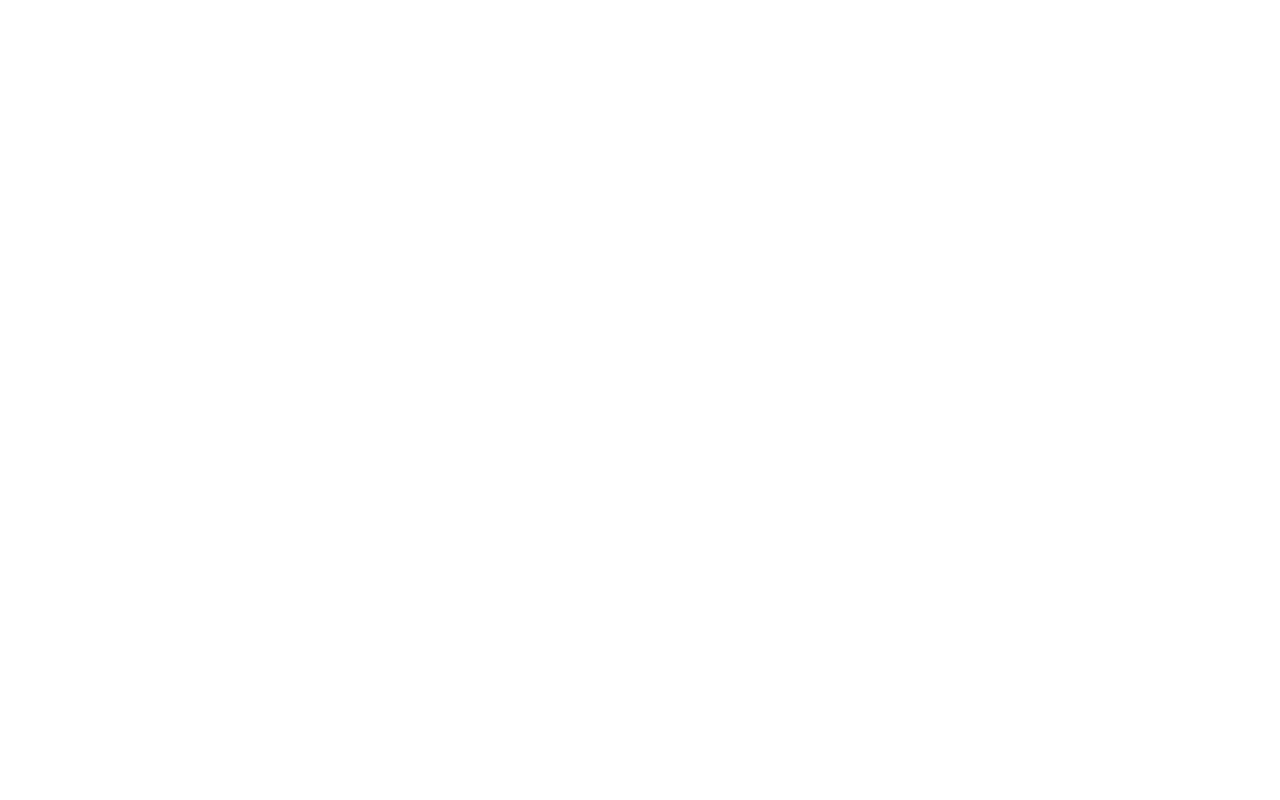
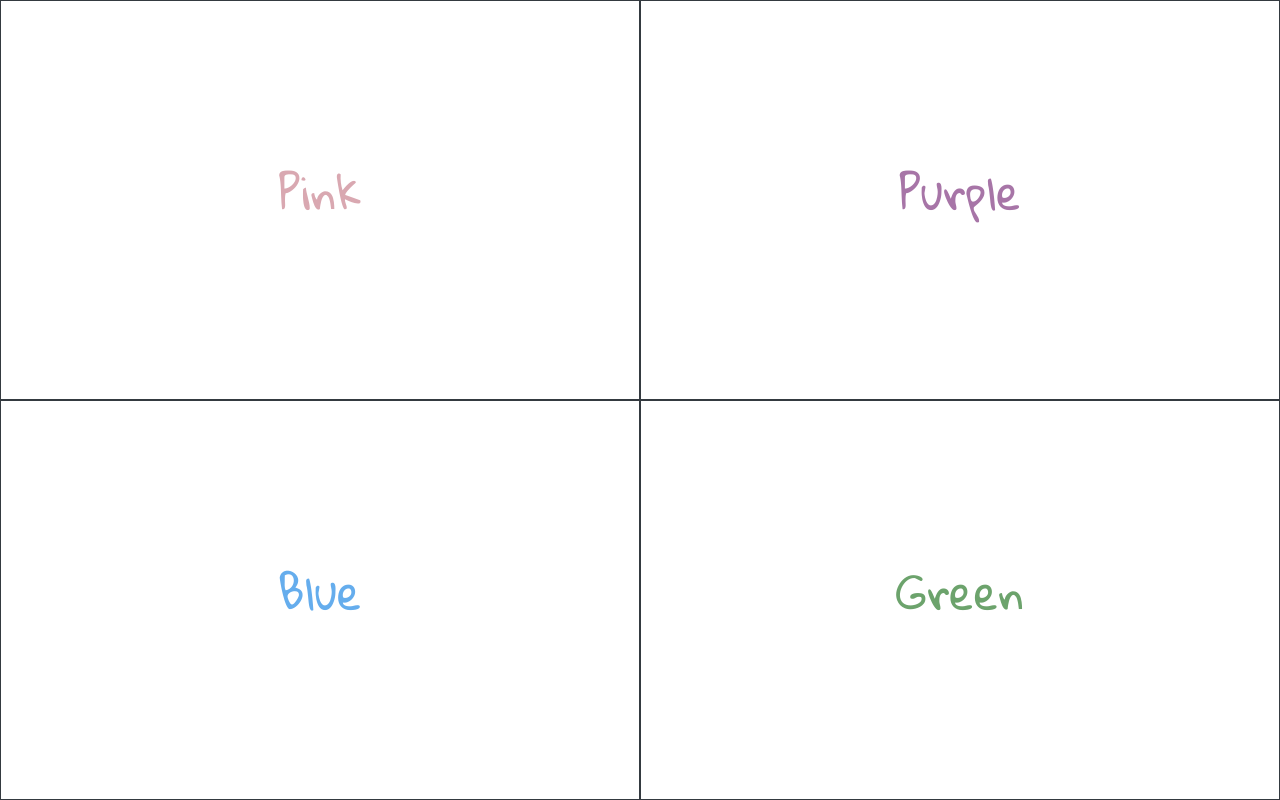
Before and after one commit to movealongg/p2-northington_aliyah, a website: page index.html in a window 1280 px wide. Drawn offline with nearby package versions, Linux system fonts and the light colour scheme.

Commit message:
Add Bootstrap grid of colors
Add Bootstrap grid with two rows, each containing two columns.
Each column has a dark border and is center aligned.
Text in column is colored accordingly.

```diff
--- a/index.html
+++ b/index.html
@@ -15,6 +15,28 @@
 
 	<body>
 
+		<main>
+			<section class="container-fluid fortune-height">
+				<div class="row h-50 ">
+					<div class="col border border-dark d-flex align-items-center justify-content-center pink">
+						<p>Pink</p>
+					</div>
+					<div class="col border border-dark d-flex align-items-center justify-content-center purple">
+						<p>Purple</p>
+					</div>
+				</div>
+
+				<div class="row h-50">
+					<div class="col border border-dark d-flex align-items-center justify-content-center blue">
+						<p>Blue</p>
+					</div>
+					<div class="col border border-dark d-flex align-items-center justify-content-center green">
+						<p>Green</p>
+					</div>
+				</div>
+			</section>
+		</main>
+
 		<!-- Optional JavaScript -->
 		<!-- jQuery first, then Popper.js, then Bootstrap JS -->
 		<script src="https://code.jquery.com/jquery-3.3.1.slim.min.js" integrity="sha384-q8i/X+965DzO0rT7abK41JStQIAqVgRVzpbzo5smXKp4YfRvH+8abtTE1Pi6jizo" crossorigin="anonymous"></script>
--- a/main.css
+++ b/main.css
@@ -0,0 +1,28 @@
+html{
+	font-size: 16px;
+}
+
+body{
+	font-family: 'Gloria Hallelujah', cursive;
+	font-size: 2.8rem;
+}
+
+.fortune-height{
+	height: 100vh;
+}
+
+.pink{
+	color: #d9a8b1;
+}
+
+.purple{
+	color: #a775a7;
+}
+
+.blue{
+	color: #65aded;
+}
+
+.green{
+	color: #6ca36c;
+}
```
